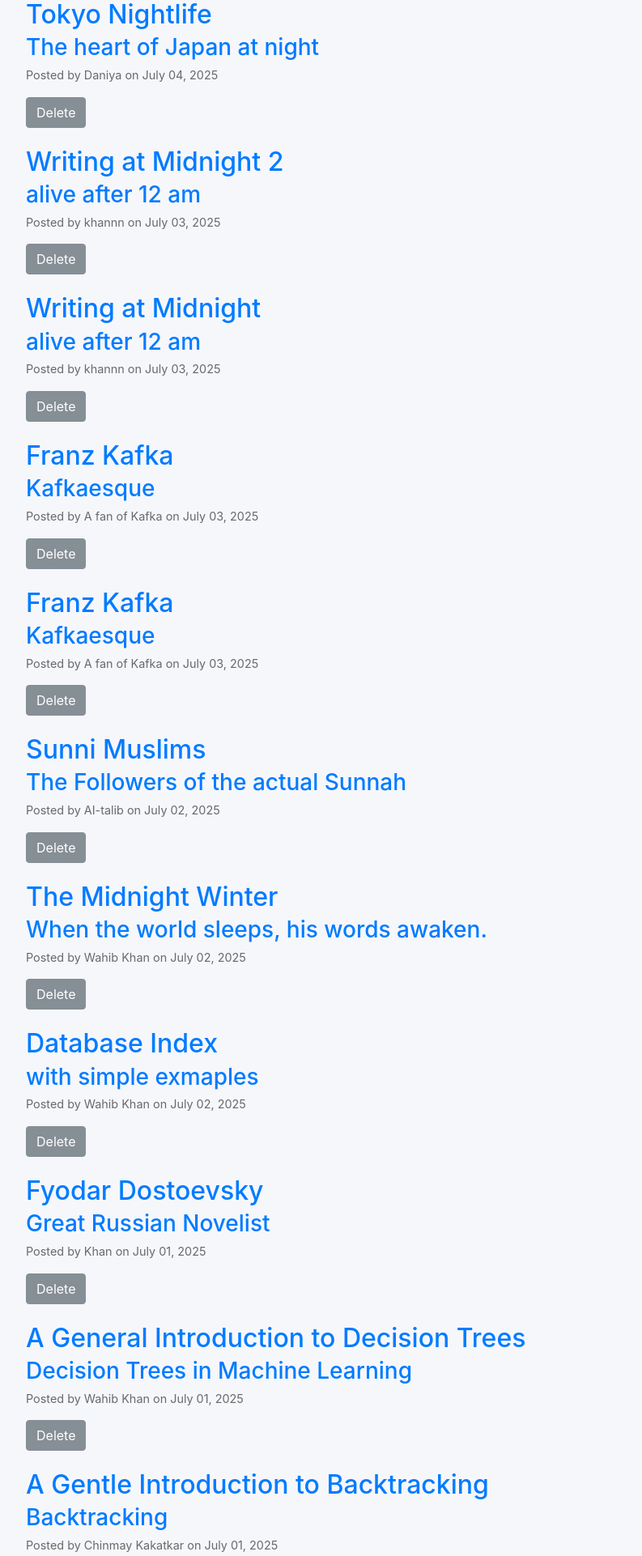
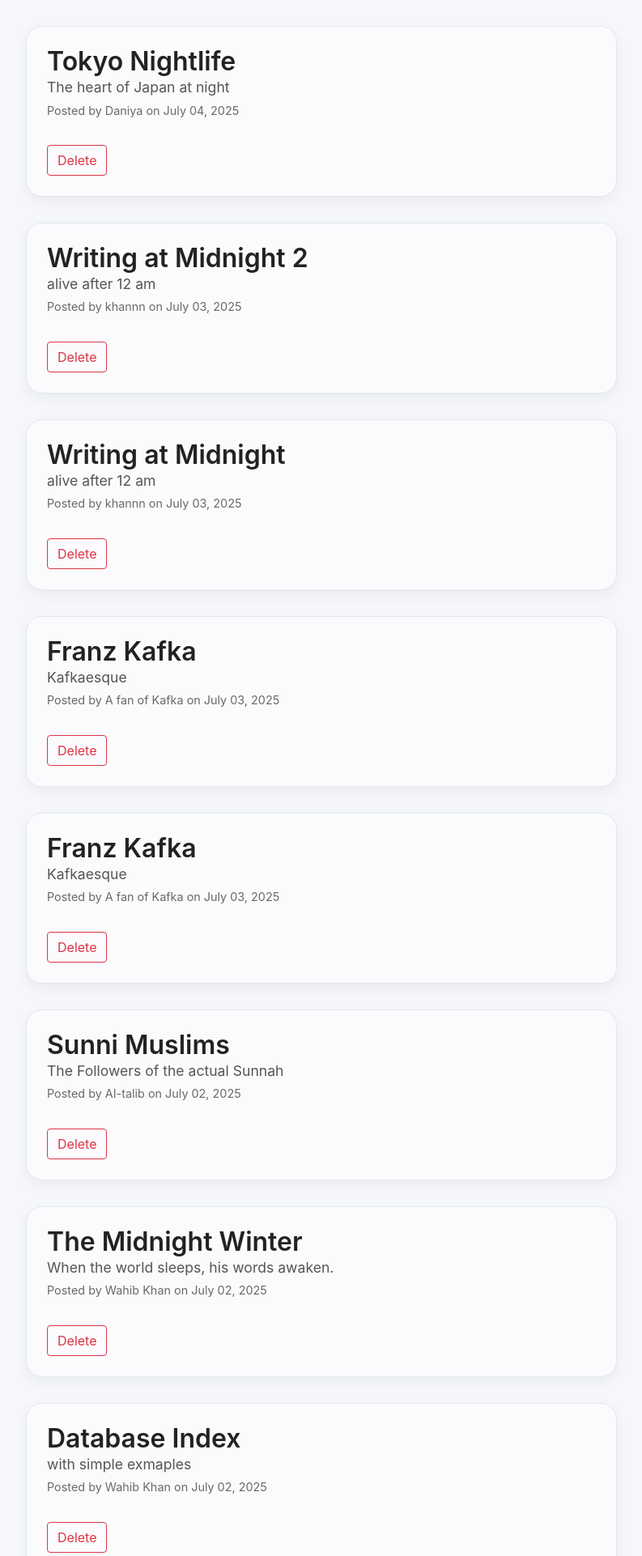
Before and after one commit to wahibkhannn/WriteWise-AI_blogging, a Flask app: page /delete in a window 1280 px wide. Shown: the part 305-2227 px from the top of the page at 81% size, without its empty margins (243-1036 px from the left). Run offline with Flask 3, Linux system fonts and the light colour scheme; some libraries are stand-ins or nearby versions.

Commit message:
Updated Image fix and improved delete page's UI

```diff
--- a/app.py
+++ b/app.py
@@ -175,7 +175,9 @@ def insert_unsplash_images(text):
     image_prompts = re.findall(r'[\(\[]Image:\s*(.*?)[\)\]]', text)
 
     for prompt_img in image_prompts:
-        query = prompt_img.strip() #Clean the prompt — remove any leading/trailing whitespace for safe querying.
+        query = simplify_prompt(prompt_img)
+
+        # query = prompt_img.strip() #Clean the prompt — remove any leading/trailing whitespace for safe querying.
         image_url = fetch_unsplash_image_url(query) # This is the Key Call
         #Fetch the image URL from Unsplash API using the cleaned query.
 
@@ -187,6 +189,13 @@ def insert_unsplash_images(text):
         text = text.replace(f"(Image: {prompt_img})", img_tag, 1)
 
     return text
+
+def simplify_prompt(query):
+    query = query.lower().strip()
+    stopwords = ['the', 'of', 'in', 'his', 'her', 'their', 'with', 'and', 'a', 'an', 'on', 'at', 'for']
+    words = [word for word in query.split() if word not in stopwords]
+    return ' '.join(words[:5])  # only top 5 meaningful words
+
 
 def fetch_unsplash_image_url(query):
     url = "https://api.unsplash.com/search/photos"
--- a/templates/delete.html
+++ b/templates/delete.html
@@ -62,17 +62,17 @@
     <div class="row">
       <div class="col-lg-8 col-md-10 mx-auto">
         {% for post in posts %}
-        <div class="post-preview">
+          <div class="post-card">
             <a href="{{ url_for('post', post_id=post.id) }}">
-            <h2 class="post-title">{{ post.title }}</h2>
+              <h2>{{ post.title }}</h2>
               <h3 class="post-subtitle">{{ post.subtitle }}</h3>
             </a>
             <p class="post-meta">Posted by {{ post.author }} on {{ post.date_posted.strftime('%B %d, %Y') }}</p>
-        </div>
             <form method="POST" action="{{ url_for('deletepost') }}">
               <input type="hidden" name="post_id" value="{{ post.id }}">
-          <input type="submit" value="Delete" class="btn btn-secondary mb-4">
+              <input type="submit" value="Delete" class="btn btn-outline-danger mt-3">
             </form>
+        </div>
         {% endfor %}
       </div>
     </div>
```
Also changed, not shown: instance/blog.db. Lines whose indentation alone changed are shown as unchanged.
